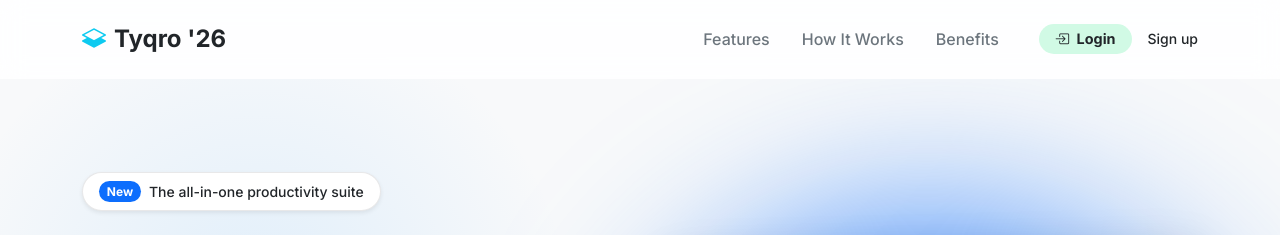
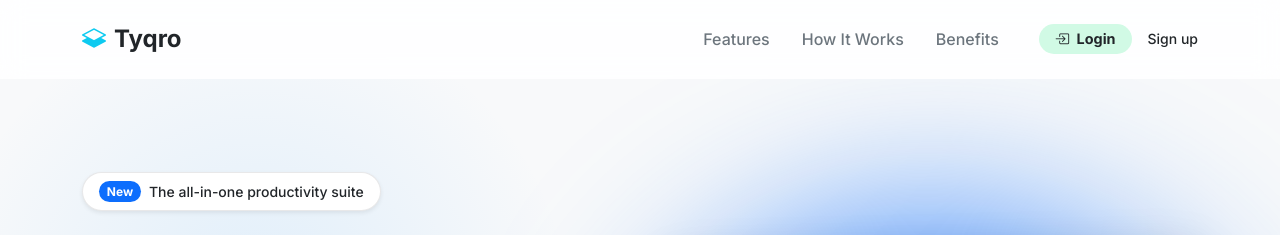
Before and after one commit to SUMAN1040/Tyqro, a Django app: page / in a window 1280 px wide. Shown: the top 235 px of the page. Run offline with Django 5.2, Linux system fonts and the light colour scheme; some libraries are stand-ins or nearby versions.

Commit message:
style: remove year suffix from branding in navbar

```diff
--- a/templates/landing.html
+++ b/templates/landing.html
@@ -14,7 +14,7 @@
     <nav class="navbar navbar-expand-lg py-3 fixed-top" style="background: rgba(255, 255, 255, 0.85); backdrop-filter: blur(12px); border-bottom: 1px solid rgba(255,255,255,0.05);">
         <div class="container">
             <a class="navbar-brand fs-4 fw-bold text-dark d-flex align-items-center gap-2" href="/">
-                <i class="bi bi-layers-half text-info"></i> Tyqro '26
+                <i class="bi bi-layers-half text-info"></i> Tyqro
             </a>
             <button class="navbar-toggler border-0" type="button" data-bs-toggle="collapse" data-bs-target="#publicNav" aria-label="Toggle navigation">
                 <span class="navbar-toggler-icon"></span>
```
